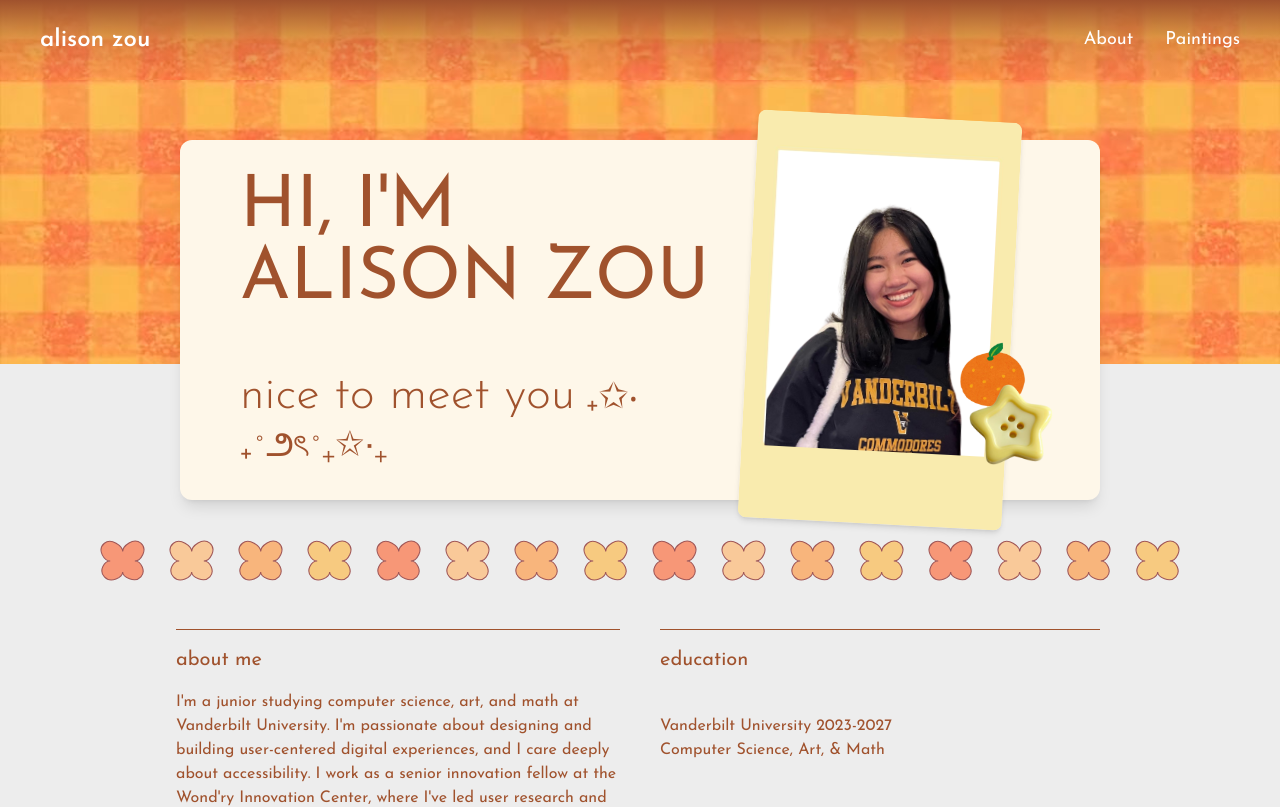
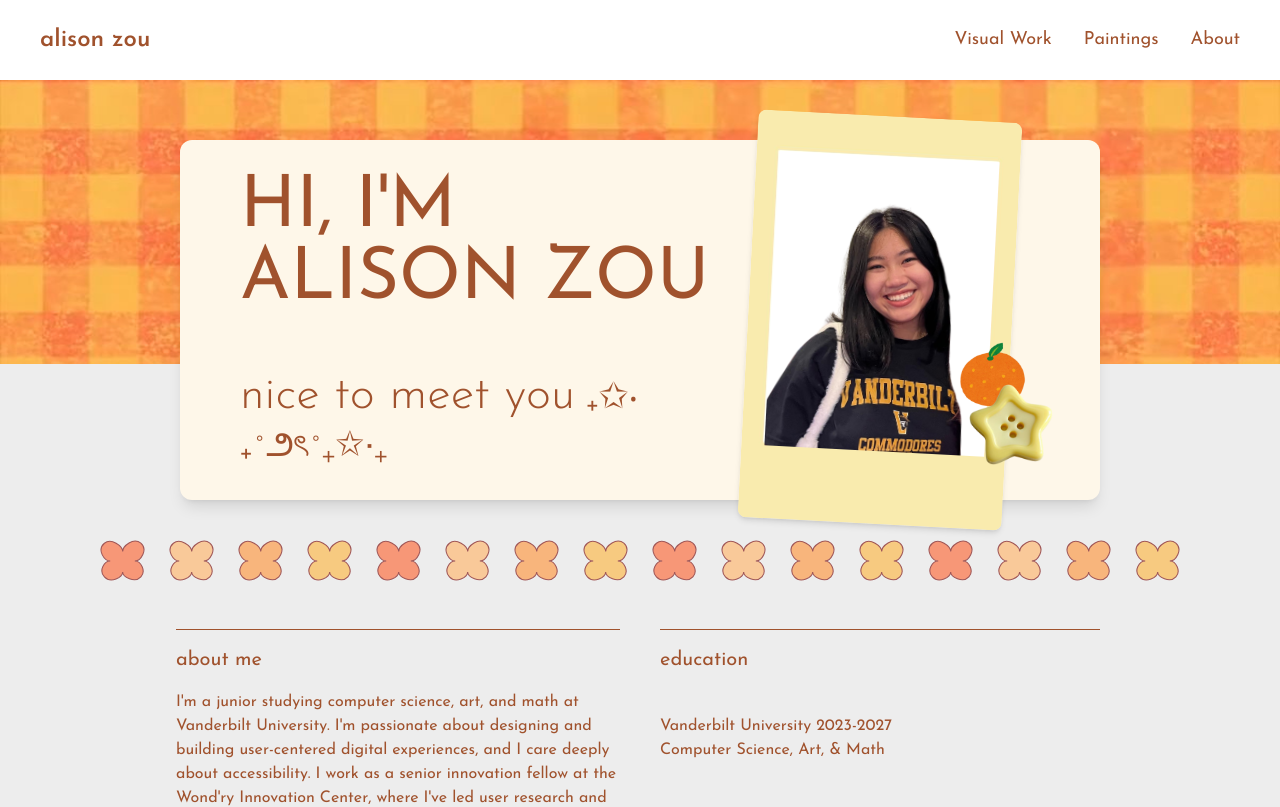
Before and after one commit to azzou02/alisonzou, a Next.js app: page / in a window 1280 px wide. Shown: the top 807 px of the page. Built offline with nearby package versions, Linux system fonts and the light colour scheme.

Commit message:
feat: Update navbar and footer with new ui

```diff
--- a/src/components/Footer.tsx
+++ b/src/components/Footer.tsx
@@ -4,12 +4,12 @@ export default function Footer() {
   const year = new Date().getFullYear();
 
   return (
-    <footer className="relative mt-24 bg-cream text-brand-brown
+    <footer className="relative mt-24 bg-footer-blue text-cream
                        overflow-hidden min-h-[16rem]">
-      {/* BIG NAME IN BACKGROUND */}
-      <div className="absolute inset-x-0 bottom-[-0.2em] z-0 flex justify-start pl-20">
-        <span className="select-none font-extrabold uppercase leading-none tracking-tight text-brand-brown/10 text-[22vw] md:text-[14vw] lg:text-[12vw] whitespace-nowrap">
-          ALISON ZOU
+
+      <div className="absolute inset-x-0 bottom-[-0.2em] z-0 flex justify-start pl-22">
+        <span className="select-none font-extrabold leading-none tracking-tight text-cream/35 text-[22vw] md:text-[14vw] lg:text-[12vw] whitespace-nowrap">
+          alison zou
         </span>
       </div>
 
@@ -76,7 +76,7 @@ function IconLink({
       target="_blank"
       rel="noreferrer"
       aria-label={label}
-      className="inline-flex h-10 w-10 items-center justify-center rounded-md ring-1 ring-brand-brown/20 hover:bg-brand-brown/10 transition text-brand-brown"
+      className="inline-flex h-10 w-10 items-center justify-center rounded-md ring-1 ring-cream/20 hover:bg-cream/10 transition text-cream"
       title={label}
     >
       <span className="sr-only">{label}</span>
--- a/src/components/Navbar.tsx
+++ b/src/components/Navbar.tsx
@@ -12,11 +12,13 @@ type Theme = {
 
 const THEMES: Record<string, Theme> = {
   default: {
-    bg: 'bg-cover bg-center bg-no-repeat',
-    bgImg: "/decorations/about-banner.png",
-    text: 'text-white',
+    // bg: 'bg-cover bg-center bg-no-repeat',
+    bg: 'bg-white',
+    // bgImg: "/decorations/about-banner.png",
+    // text: 'text-white',
+    text: 'text-brand-brown',
     hover: 'hover:text-amber-200',
-    overlay: 'bg-gradient-to-b from-brand-brown via-brand-brown/30 to-transparent',
+    // overlay: 'bg-gradient-to-b from-brand-pink/60 via-orange-500/50 to-transparent',
   },
   '/paintings': {
     bg: 'bg-white',
@@ -45,13 +47,11 @@ export default function Navbar() {
                 </Link>
 
                 <div className="flex items-center space-x-8 text-lg">
-                    {/* <h3 className={linkCls}>UI/UX</h3>
-                    <h3 className={linkCls}>Visual Design</h3>
-                    <h3 className={linkCls}>New Media</h3> */}
+                    {/* <Link href='/' className={linkCls}>UI/UX</Link>
+                    <Link href='/' className={linkCls}>New Media</Link> */}
+                    <Link href='visuals' className={linkCls}>Visual Work</Link>
+                    <Link href="paintings" className={linkCls}>Paintings</Link>
                     <Link href='/' className={linkCls}>About</Link>
-                    <Link href="paintings" className={linkCls}>
-                        Paintings
-                    </Link>
                 </div>
             </nav>
         </header>
```
